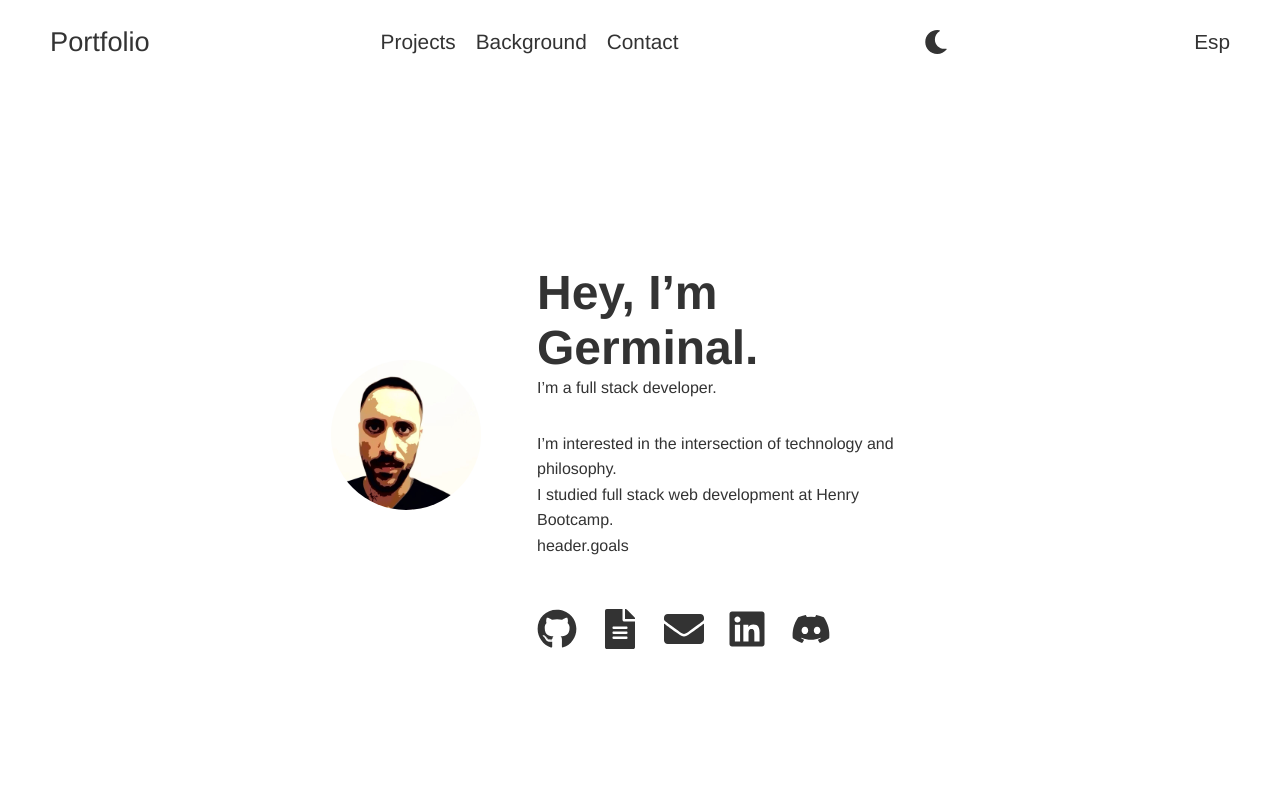
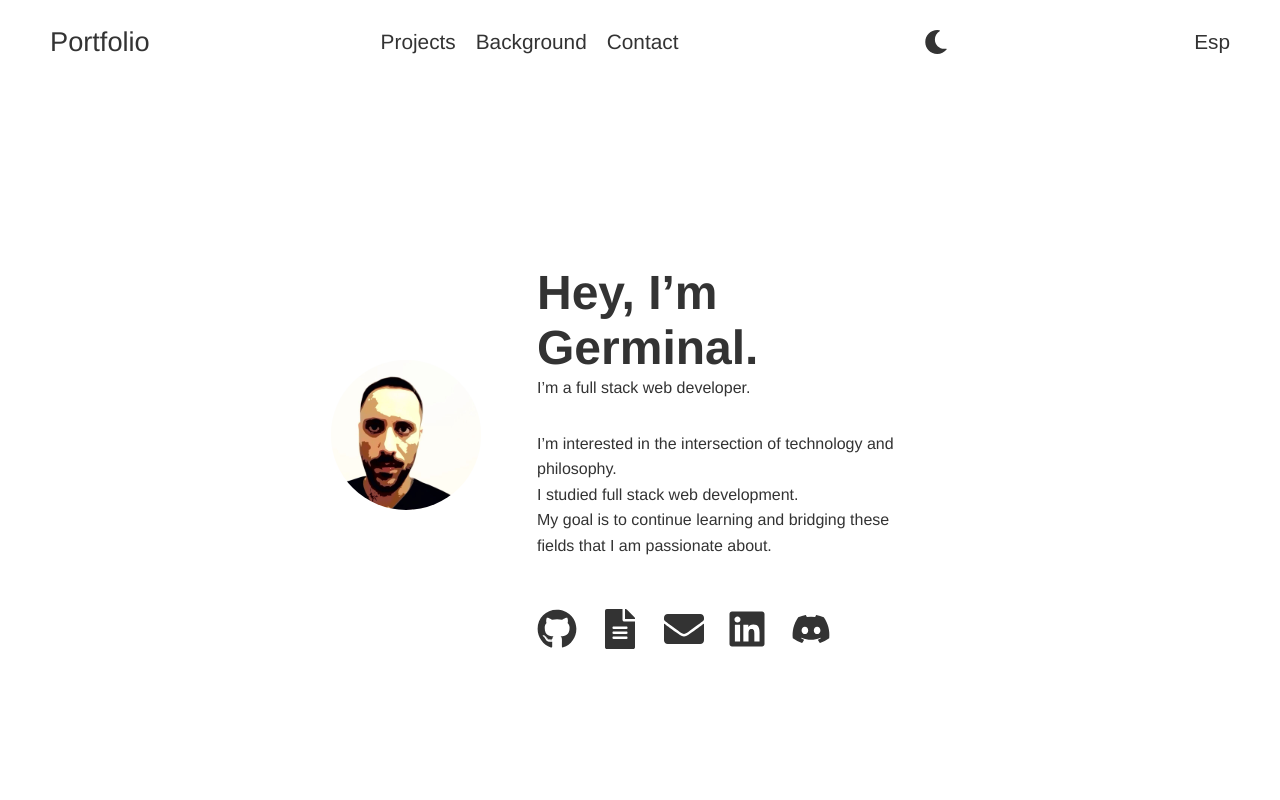
Before and after one commit to gerpag/repo-portfolio, a React (Vite) app: page / in a window 1280 px wide. Shown: the top 800 px of the page. Built offline with nearby package versions, Linux system fonts and the light colour scheme.

Commit message:
footer a data header fixed

```diff
--- a/src/i18n.ts
+++ b/src/i18n.ts
@@ -14,10 +14,11 @@ interface Translations {
 
       // Header
 
-      'header.mainTitle': "Hey, I’m Germinal.",
-      'header.profession': "I’m a full stack developer.",
-      'header.interests': 'I’m interested in the intersection of technology and philosophy.',
-      'header.training': 'I studied full stack web development at Henry Bootcamp.',
+  'header.mainTitle': "Hey, I’m Germinal.",
+'header.profession': "I’m a full stack web developer.",
+'header.interests': 'I’m interested in the intersection of technology and philosophy.',
+'header.training': 'I studied full stack web development.',
+'header.goals': "My goal is to continue learning and bridging these fields that I am passionate about.",
 
       // Projects
 
@@ -72,11 +73,12 @@ interface Translations {
       'navbar.background': 'Experiencia',
       'navbar.contact': 'Contacto',
 
-      // Encabezado principal
-      'header.mainTitle': "Hola, soy Germinal.",
-      'header.profession': "Soy un desarrollador full stack.",
-      'header.interests': 'Me interesa la intersección de la tecnología y la filosofía.',
-      'header.training': 'Estudié desarrollo web full stack en el bootcamp de Henry.',
+     // Encabezado principal
+'header.mainTitle': "Hola, soy Germinal.",
+'header.profession': "Soy desarrollador web full stack.",
+'header.interests': 'Me interesa la intersección entre la tecnología y la filosofía.',
+'header.training': 'Me formé recientemente en desarrollo web full stack.',
+'header.goals': "Mi objetivo es seguir aprendiendo y conectando estos campos que me apasionan.",
 
       // Proyectos
       'projectsSection.title': 'Proyectos',
```
